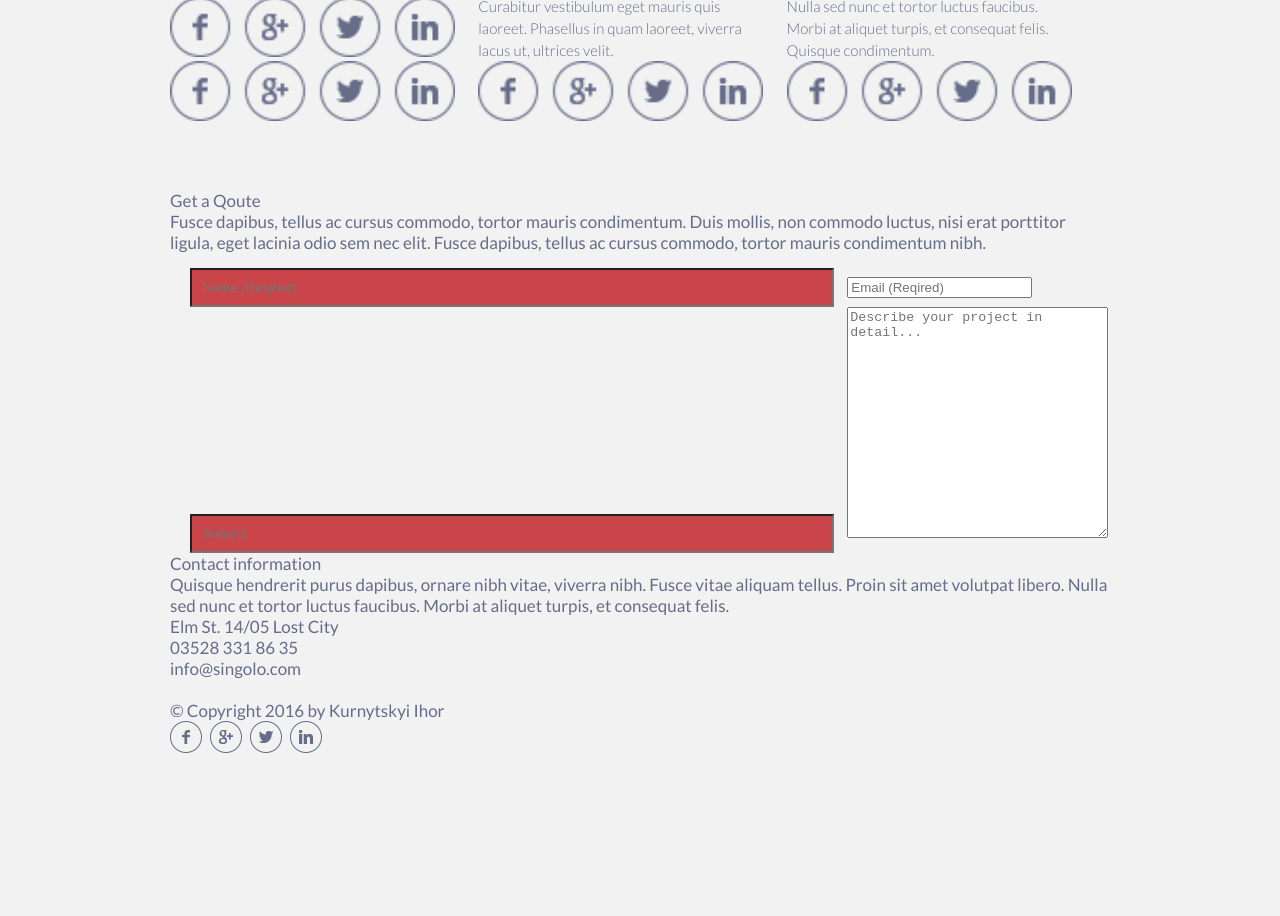
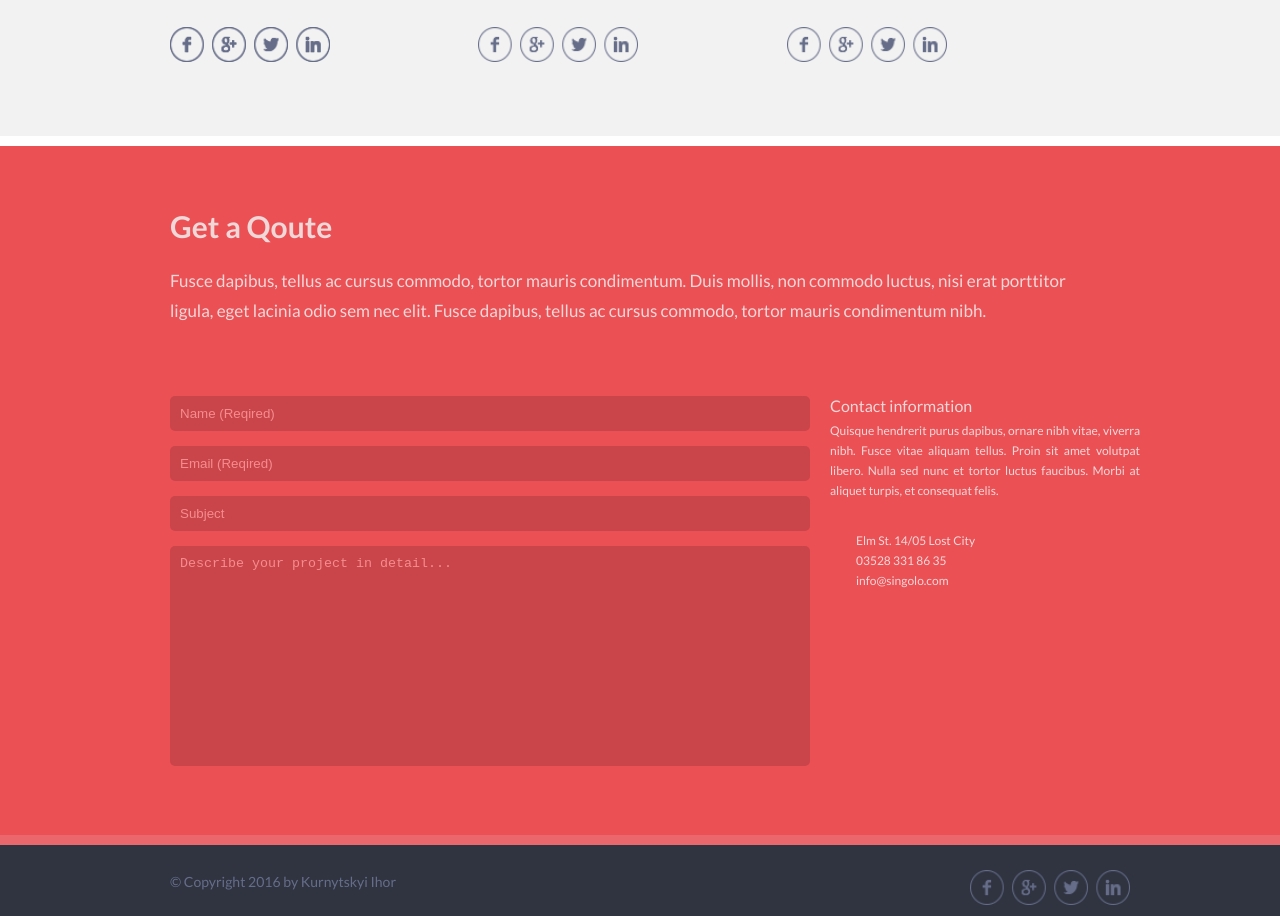
Before and after one commit to skatt931/SINGOLO, a plain HTML site: page index.html in a window 1280 px wide. Shown: the part 2760-3676 px from the top of the page. Before the commit the page ends 3517 px from the top, so only its background shows below. Drawn offline with Linux system fonts and the light colour scheme.

Commit message:
Style all new blocks. Contact us and footer.

```diff
--- a/css/style.css
+++ b/css/style.css
@@ -54,6 +54,10 @@ body {
 	font: 17px Lato, sans-serif;
 	color: #666d89;
 }
+body *::selection {
+  background: rgba(255,251,102, 0.8);
+  color: rgb(19,188,188);
+}
 a {
 	color: #ffffff;
 	text-decoration: none;
@@ -62,14 +66,42 @@ a:hover {
 	color: #eb5055;
 	transition: color 0.5s;
 }
-input[type="text"] {
+input[type="text"], input[type="email"] {
 	background-color: #ca4549;
 	height: 35px;
 	width: 620px;
-	color: #db6568;
+	color: #efc9cb;
 	padding: 0 10px;
-	margin: 15px 10px 0 20px;
+	margin: 15px 10px 0px 0px;
+	border: none;
+	border-radius: 5px;
+	outline: none;
 }
+textarea {
+	width: 620px;
+	height: 200px;
+	background-color: #ca4549;
+	color: #efc9cb;
+	margin: 15px 10px 0 0px;
+	border: none;
+	border-radius: 5px;
+	overflow: hidden;
+	resize: none;
+	padding: 10px 10px;
+	outline: none;
+}
+
+
+::-webkit-input-placeholder {color:#f48c8f;}
+::-moz-placeholder          {color:#f48c8f;}/* Firefox 19+ */
+:-moz-placeholder           {color:#f48c8f;}/* Firefox 18- */
+:-ms-input-placeholder      {color:#f48c8f;}
+
+:focus::-webkit-input-placeholder {color: transparent}
+:focus::-moz-placeholder          {color: transparent}
+:focus:-moz-placeholder           {color: transparent}
+:focus:-ms-input-placeholder      {color: transparent}
+
 .buttons {
 	display: inline-block;
 	color: #6e7694;
@@ -359,6 +391,7 @@ header {
 
 #about-us {
 	padding: 65px 0 65px 0;
+	border-bottom: 10px solid #fff;
 }
 .about h2 {
 	font: 900 30px / 30px Lato;
@@ -368,8 +401,12 @@ header {
 	line-height: 30px;
 	margin: 0 0 55px 0;
 }
+.creators {
+	position: relative;
+}
 	.about .creators figure {
 		display: inline-block;
+		position: relative;
 }
 	.about .creators img {
 		width: 285px;
@@ -385,3 +422,117 @@ header {
 	.about .creators p {
 		font: 300 15px / 22px Lato;
 }
+	.about .creators ul {
+		float: left;
+		margin: 30px 0 0 0;
+}
+		.about .creators ul li {
+			display: inline-block;
+			width: 34px;
+			height: 35px;
+			margin: 0 5px 0 0;
+			z-index: 1;
+}
+			.about .creators ul li a {
+				display: inline-block;
+				position: relative;
+				width: 40px;
+				height: 40px;
+				z-index: 1;
+}
+		.about .creators .social {
+			position: absolute;
+			width: 160px;
+			height: 35px;
+			top: 425px;
+			left: 0px;
+}
+
+/*---------------------------
+----------CONTACT------------
+----------------------------*/
+
+#contact {
+	position: relative;
+	background-color: #eb5055;
+	color: #f0d8d9;
+	padding: 65px 0 65px 0;
+	border-bottom: 10px solid #ea676b;
+}
+	.contact h2 {
+		font: 900 30px / 30px Lato;
+		margin: 0 0 25px 0;
+	}
+	.contact h2 + p {
+		line-height: 30px;
+		margin: 0 0 55px 0;
+	}
+	.contact form {
+		display: inline-block;
+		width: 640px;
+}
+.contact span {
+	position: absolute;
+	display: inline-block;
+	width: 310px;
+	top: 180px;
+	left: 660px;
+}
+		.contact span h3 {
+			display: inline;
+			font: 500 16px / 30px Lato;
+		}
+		.contact span h3 + p {
+			text-align: justify;
+			font: 500 12px / 20px Lato;
+		}
+		.contact span ul {
+			margin: 30px 0 0 26px;
+			font: 500 12px / 20px Lato;
+		}
+		.contact span img {
+			position: absolute;
+			top: 137px;
+			left: -6px;
+		}
+
+/*-------------------------------------
+---------------FOOTER------------------
+--------------------------------------*/
+
+footer {
+	position: relative;
+	background-color: #303441;
+	padding: 25px 0 25px 0;
+}
+	.foot h5{
+		display: inline;
+		font: 500 14px / 14px Lato;
+}
+.foot img {
+	position: absolute;
+	top: 0px;
+	left: 800px;
+	width: 160px;
+			height: 35px;
+}
+.foot ul {
+	position: absolute;
+	top: 0;
+	width: 180px;
+	left: 800px;
+}
+		.foot ul li {
+			display: inline-block;
+			width: 34px;
+			height: 35px;
+			margin: 0 5px 0 0;
+			z-index: 1;
+}
+			.foot ul li a {
+				display: inline-block;
+				position: relative;
+				width: 35px;
+				height: 35px;
+				z-index: 1;
+		}
```
Lines whose indentation alone changed are shown as unchanged.
